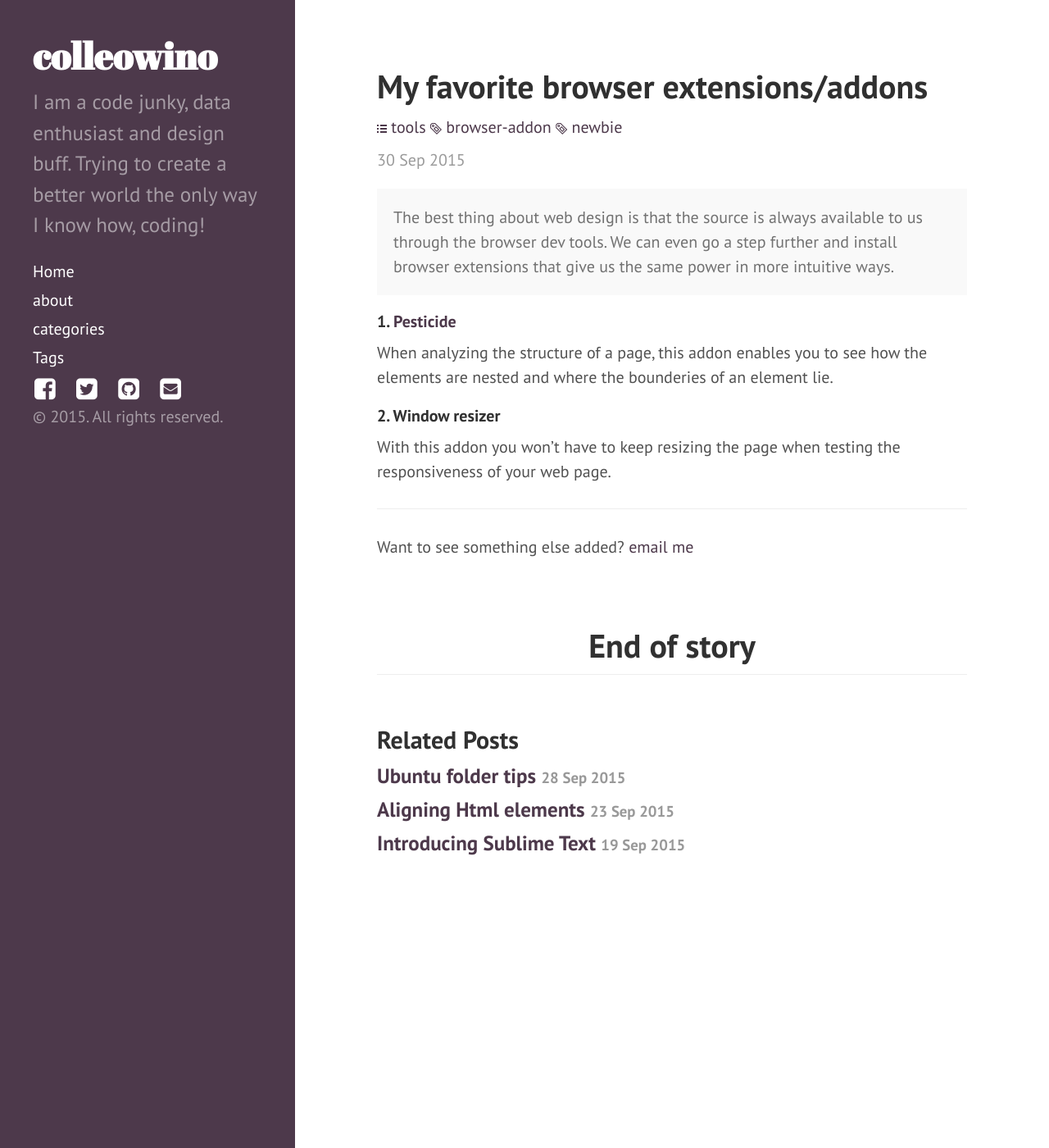
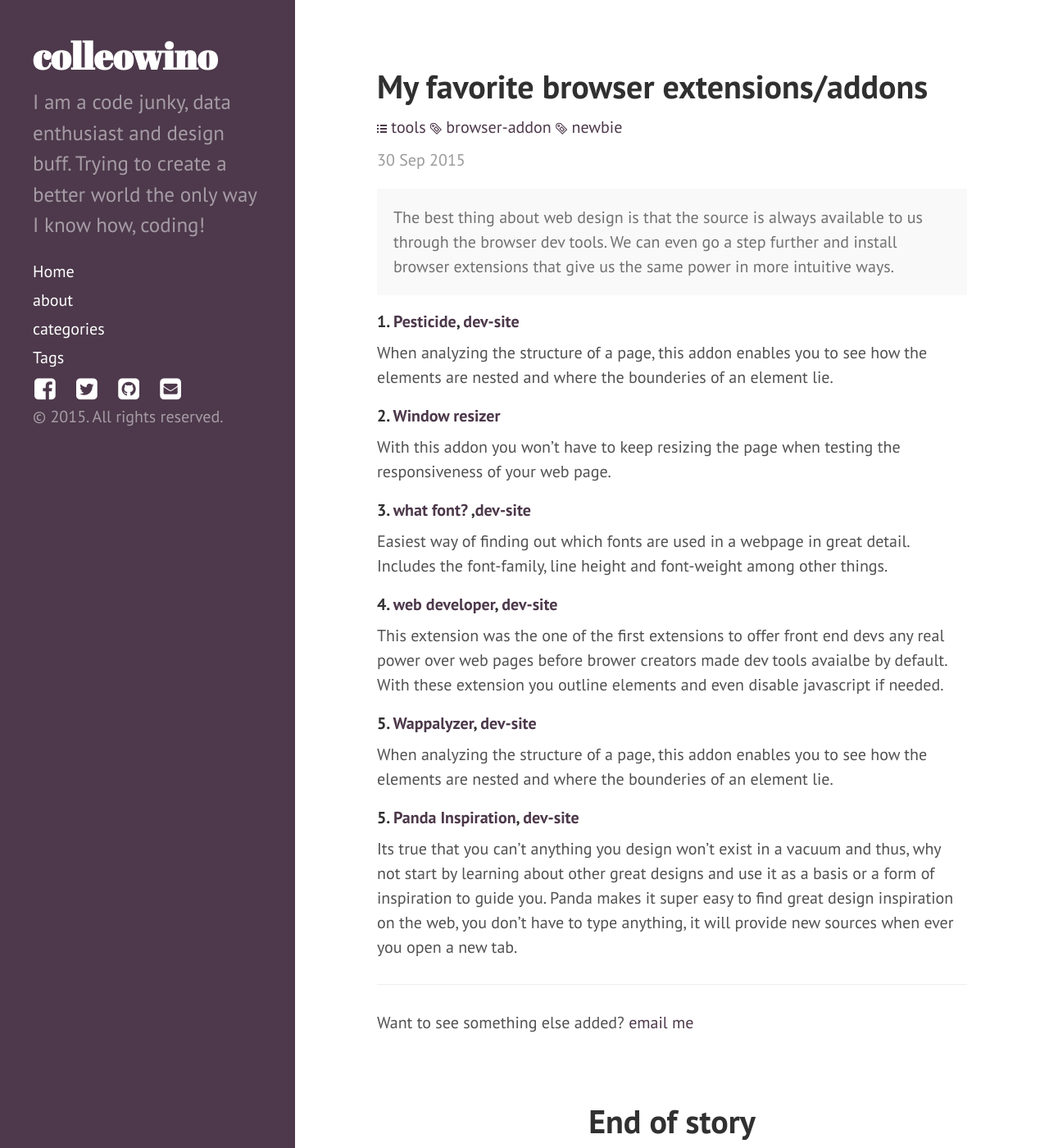
Before and after one commit to colleowino/colleowino.github.io, a Jekyll site: the page built from _posts/2015-09-30-my-favorite-browser-addons.md, in a window 1280 px wide and 1400 px high. Shown: the whole window at 82% size. Built offline with Jekyll 4.4.1, drawn with Linux system fonts in a browser that asks for light colours; nearby versions of some CDN libraries; comment, search, counter and statistics services are not loaded.

Commit message:
got 5 extensions

```diff
--- a/_posts/2015-09-30-my-favorite-browser-addons.md
+++ b/_posts/2015-09-30-my-favorite-browser-addons.md
@@ -8,11 +8,25 @@ excerpt: The best thing about web design is that the source is always available
 published: true
 
 ---
-#### 1. [Pesticide](http://pesticide.io/)
+#### 1. [Pesticide](), [dev-site](http://pesticide.io/){:target="blank"}
 When analyzing the structure of a page, this addon enables you to see how the elements are nested and where the bounderies of an element lie.
 
-#### 2. Window resizer
+#### 2. [Window resizer](https://chrome.google.com/webstore/detail/window-resizer/kkelicaakdanhinjdeammmilcgefonfh){:target="blank"}
 With this addon you won't have to keep resizing the page when testing the responsiveness of your web page.
+
+#### 3. [what font?](https://chrome.google.com/webstore/detail/whatfont/jabopobgcpjmedljpbcaablpmlmfcogm) ,[dev-site](http://chengyinliu.com/whatfont.html){:target="blank"}
+Easiest way of finding out which fonts are used in a webpage in great detail. Includes the font-family, line height and font-weight among other things.
+
+#### 4. [web developer](https://chrome.google.com/webstore/detail/web-developer/bfbameneiokkgbdmiekhjnmfkcnldhhm), [dev-site](http://chrispederick.com/work/web-developer/){:target="blank"}
+This extension was the one of the first extensions to offer front end devs any real power over web pages before brower creators made dev tools avaialbe by default.
+With these extension you outline elements and even disable javascript if needed.
+
+#### 5. [Wappalyzer](https://chrome.google.com/webstore/detail/gppongmhjkpfnbhagpmjfkannfbllamg), [dev-site](https://wappalyzer.com/){:target="blank"}
+When analyzing the structure of a page, this addon enables you to see how the elements are nested and where the bounderies of an element lie.
+
+#### 5. [Panda Inspiration](https://chrome.google.com/webstore/detail/panda-4-news-inspiration/haafibkemckmbknhfkiiniobjpgkebko), [dev-site](https://wappalyzer.com/){:target="blank"}
+Its true that you can't anything you design won't exist in a vacuum and thus, why not start by learning about other great designs and use it as a basis or a form of inspiration to guide you. Panda makes it super easy to find great design inspiration on the web, you don't have to type anything, it will provide new sources when ever you open a new tab.
+
 
 -----
 
```
